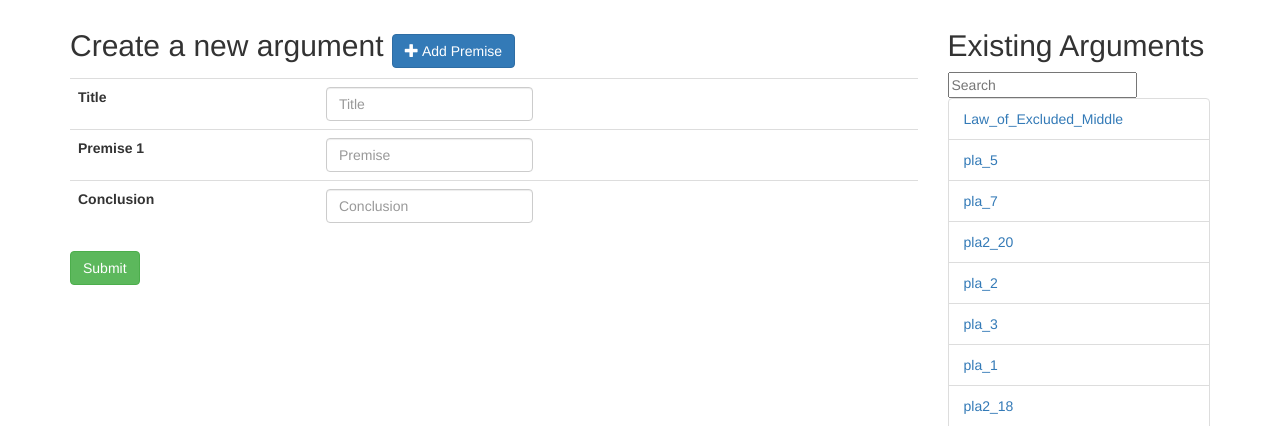
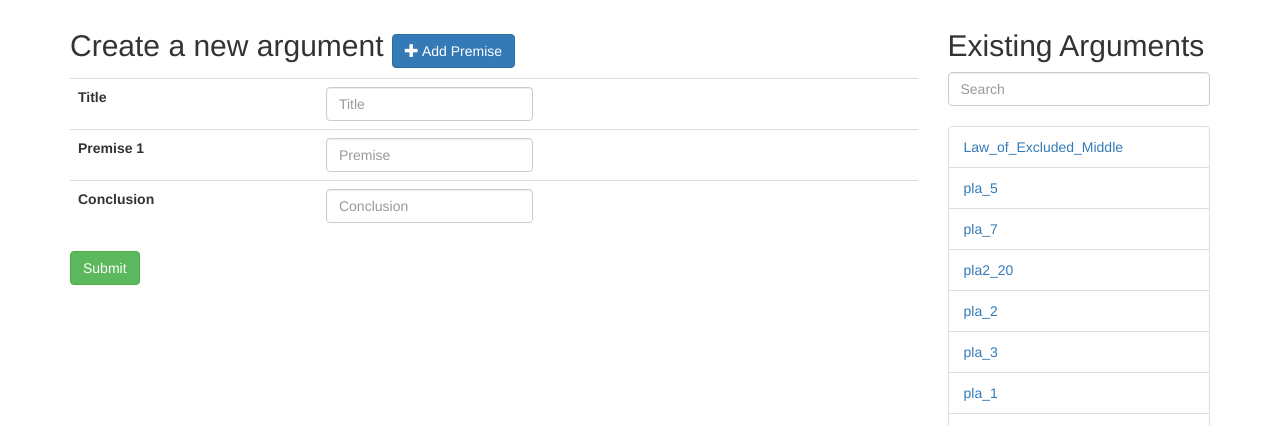
Before and after one commit to Bram-Hub/DP-Visuals, a Flask app: page / in a window 1280 px wide. Shown: the part 51-477 px from the top of the page. Run offline with Flask 2, Linux system fonts and the light colour scheme; some libraries are stand-ins or nearby versions.

Commit message:
updated look of search box

```diff
--- a/templates/index.html
+++ b/templates/index.html
@@ -47,7 +47,8 @@
           <div class="col-md-3">
             <h2>Existing Arguments</h2>
             <div id="existing">
-                <input type="text" class="search form-cnotrol" placeholder="Search" />
+                <input type="text" class="search form-control" placeholder="Search" />
+                </br>
                 <ul class="list-group list">
                   {% for a in g.arguments %}
                     <li class="list-group-item">
```
